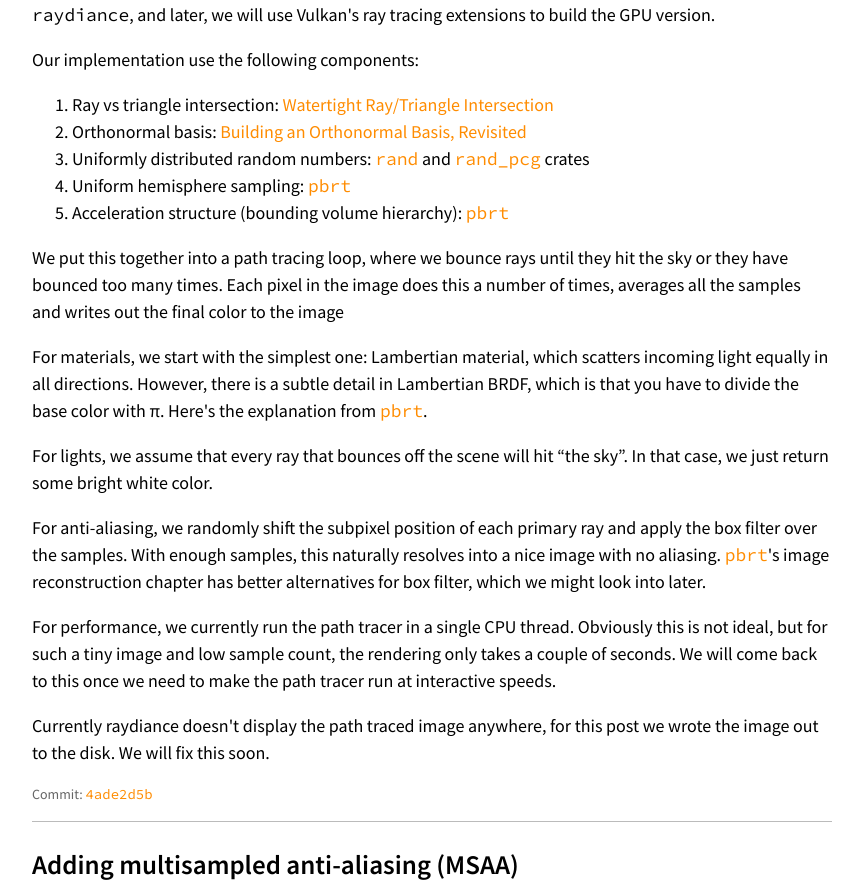
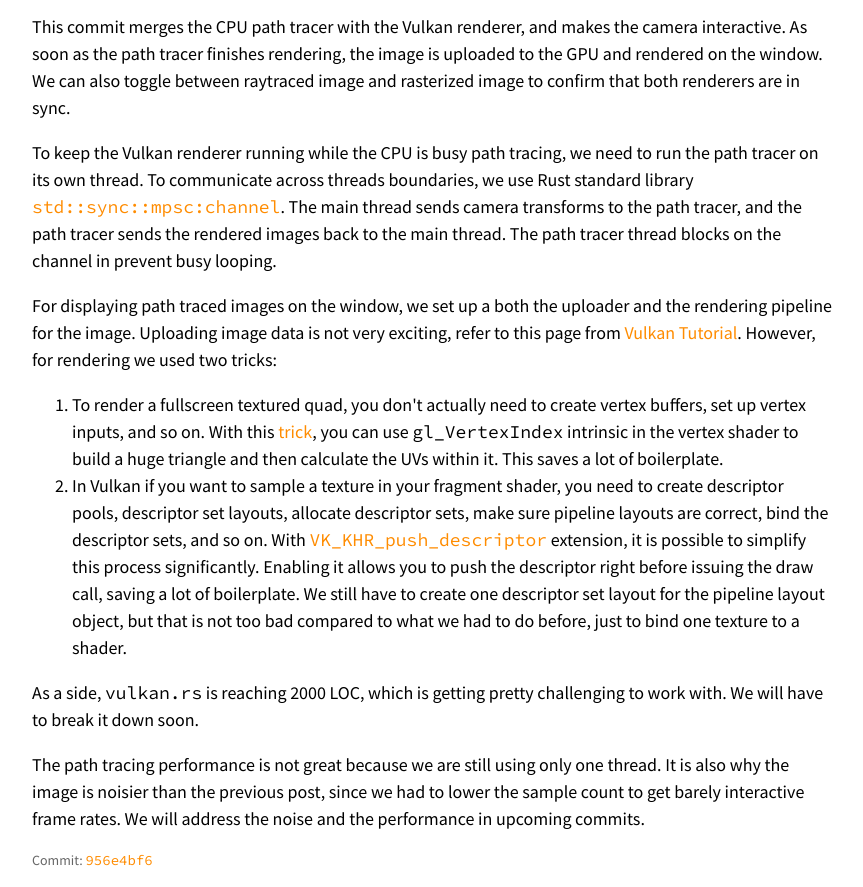
Before and after one commit to phoekz/raydiance, a plain HTML site: page docs/blog/index.html in a window 1280 px wide. Shown: the part 551-1438 px from the top of the page, without its empty margins (208-1071 px from the left). Drawn offline with Linux system fonts and the light colour scheme.

Commit message:
Blog: new post

```diff
--- a/docs/blog/index.html
+++ b/docs/blog/index.html
@@ -84,6 +84,91 @@
         </header>
 
         <!-- Posts -->
+        <article>
+            <h2>Interactive CPU path tracer</h2>
+            <div class="article-date">2023-01-12</div>
+
+            <img src="images/20230112-152800.webp" title="Rendered with 16 spp">
+
+            <p>
+                This commit merges the CPU path tracer with the Vulkan renderer,
+                and makes the camera interactive. As soon as the path tracer
+                finishes rendering, the image is uploaded to the GPU and
+                rendered on the window. We can also toggle between raytraced
+                image and rasterized image to confirm that both renderers are in
+                sync.
+            </p>
+
+            <p>
+                To keep the Vulkan renderer running while the CPU is busy path
+                tracing, we need to run the path tracer on its own thread. To
+                communicate across threads boundaries, we use Rust standard
+                library
+                <a href="https://doc.rust-lang.org/std/sync/mpsc/index.html"><code>std::sync::mpsc:channel</code></a>.
+                The main thread sends camera transforms to the path tracer, and
+                the path tracer sends the rendered images back to the main
+                thread. The path tracer thread blocks on the channel in prevent
+                busy looping.
+            </p>
+
+            <p>
+                For displaying path traced images on the window, we set up a
+                both the uploader and the rendering pipeline for the image.
+                Uploading image data is not very exciting, refer to this page
+                from
+                <a href="https://vulkan-tutorial.com/Texture_mapping/Images">Vulkan Tutorial</a>.
+
+                However, for rendering we used two tricks:
+            </p>
+
+            <ol>
+                <li>
+                    To render a fullscreen textured quad, you don't actually
+                    need to create vertex buffers, set up vertex inputs, and so
+                    on. With this <a href="https://www.saschawillems.de/blog/2016/08/13/vulkan-tutorial-on-rendering-a-fullscreen-quad-without-buffers/">trick</a>,
+                    you can use <code>gl_VertexIndex</code> intrinsic in the
+                    vertex shader to build a huge triangle and then calculate
+                    the UVs within it. This saves a lot of boilerplate.
+                </li>
+                <li>
+                    In Vulkan if you want to sample a texture in your fragment
+                    shader, you need to create descriptor pools, descriptor set
+                    layouts, allocate descriptor sets, make sure pipeline
+                    layouts are correct, bind the descriptor sets, and so on. With
+                    <a href="https://registry.khronos.org/vulkan/specs/1.3-extensions/html/vkspec.html#VK_KHR_push_descriptor"><code>VK_KHR_push_descriptor</code></a>
+                    extension, it is possible to simplify this process
+                    significantly. Enabling it allows you to push the descriptor
+                    right before issuing the draw call, saving a lot of
+                    boilerplate. We still have to create one descriptor set
+                    layout for the pipeline layout object, but that is not too
+                    bad compared to what we had to do before, just to bind one
+                    texture to a shader.
+                </li>
+            </ol>
+
+            <p>
+                As a side, <code>vulkan.rs</code> is reaching 2000 LOC, which is
+                getting pretty challenging to work with. We will have to break
+                it down soon.
+            </p>
+
+            <p>
+                The path tracing performance is not great because we are still
+                using only one thread. It is also why the image is noisier than
+                the previous post, since we had to lower the sample count to get
+                barely interactive frame rates. We will address the noise and
+                the performance in upcoming commits.
+            </p>
+
+            <div class="commit">
+                Commit:
+                <a href="https://github.com/phoekz/raydiance/commit/956e4bf6a4fdb2db5ea790acac1227c0297e58ac">
+                    <code>956e4bf6</code>
+                </a>
+            </div>
+
+        </article>
+
         <article>
             <h2>Path tracing on CPU</h2>
             <div class="article-date">2023-01-11</div>
@@ -265,8 +350,7 @@
 
             <p>
                 As a side, while looking into push constants, we learned about
-                <a
-                    href="https://registry.khronos.org/vulkan/specs/1.3-extensions/html/vkspec.html#VK_KHR_push_descriptor"><code>VK_KHR_push_descriptor</code></a>.
+                <a href="https://registry.khronos.org/vulkan/specs/1.3-extensions/html/vkspec.html#VK_KHR_push_descriptor"><code>VK_KHR_push_descriptor</code></a>.
                 This extension sounds like it could further simplify working
                 with Vulkan, which is really exciting. We will come back to it
                 in the future once we get into texture mapping.
```
Also changed, not shown: 1 other file.
